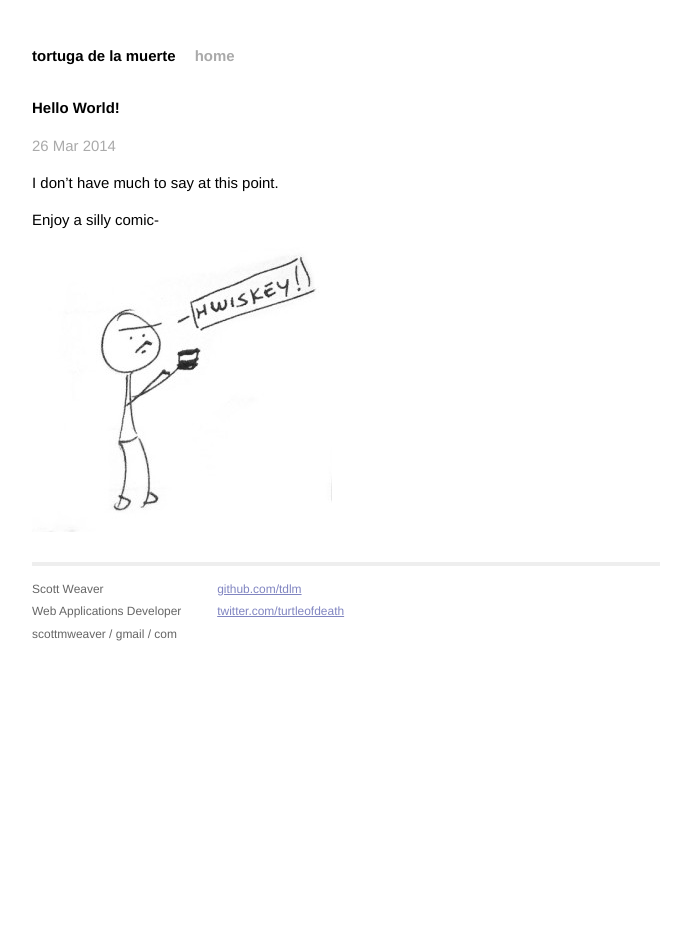
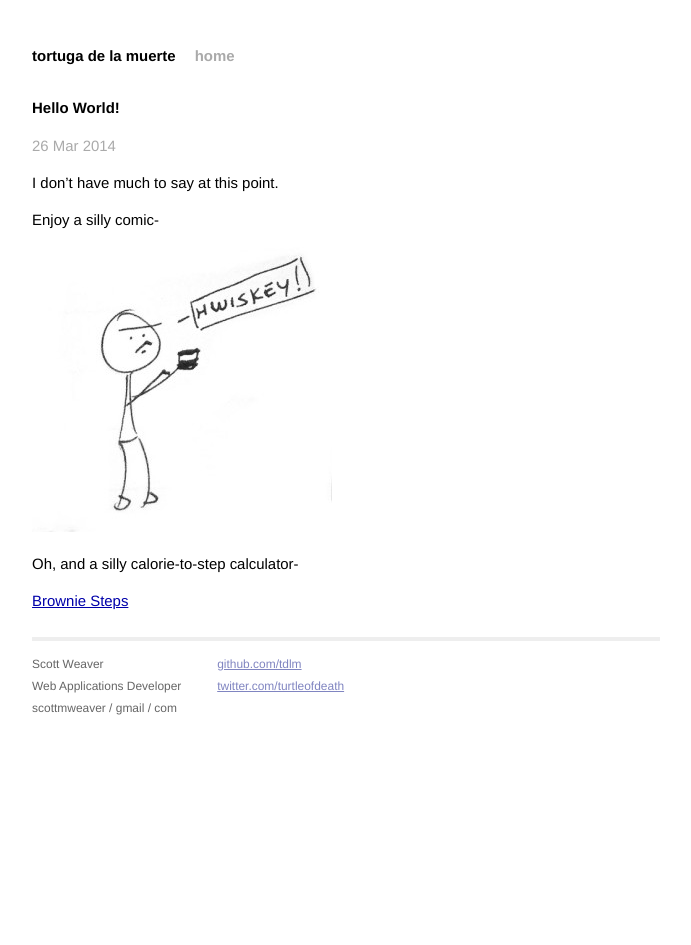
Before and after one commit to tdlm/tdlm.github.io, a Jekyll site: the page built from _posts/2014-03-26-hello-world.markdown, in a window 1280 px wide. Shown: the whole page, without its empty margins (294-985 px from the left). Built offline with Jekyll 4.4.1, drawn with Linux system fonts in a browser that asks for light colours; Markdown is read by kramdown in place of the engine named in the settings.

Commit message:
Adding a link to Brownie Steps

```diff
--- a/_posts/2014-03-26-hello-world.markdown
+++ b/_posts/2014-03-26-hello-world.markdown
@@ -10,3 +10,7 @@ I don't have much to say at this point.
 Enjoy a silly comic-
 
 ![Hwiskey!]({{ site.url }}/assets/images/hwiskey-300x285.jpg)
+
+Oh, and a silly calorie-to-step calculator-
+
+[Brownie Steps](http://tdlm.github.io/brownie-steps/)
```
